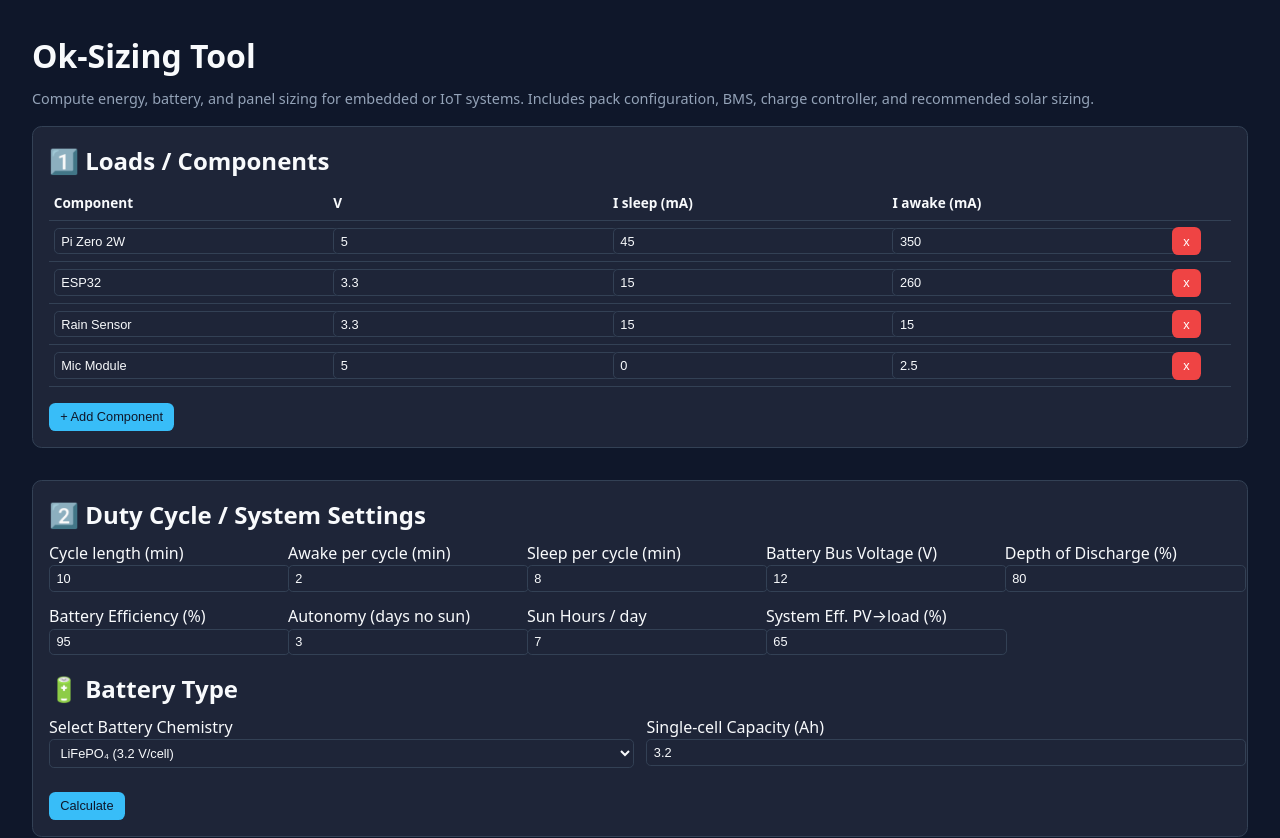
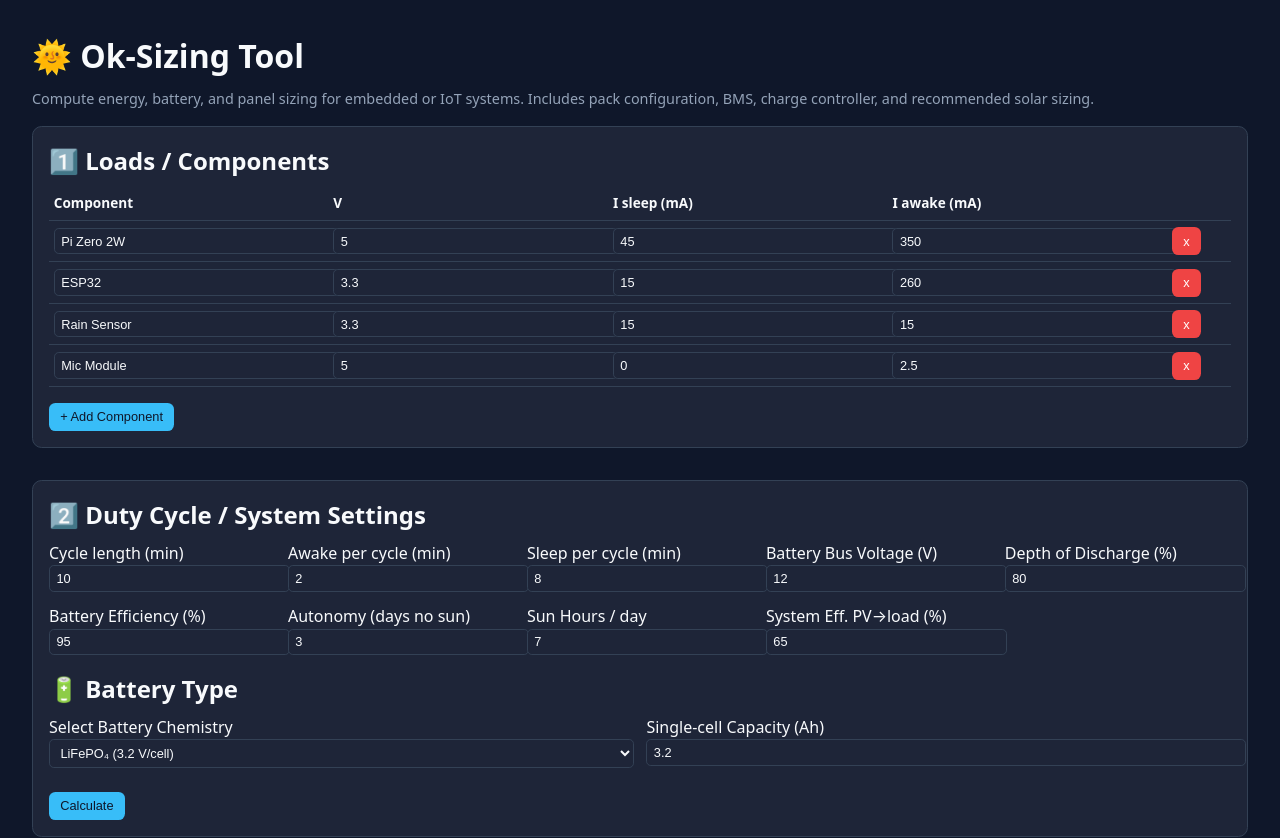
Before and after one commit to okello-wayne/ok-sizing.github.io, a plain HTML site: page index.html in a window 1280 px wide. Shown: the top 838 px of the page. Drawn offline with Linux system fonts and the light colour scheme.

Commit message:
Remove emoji from title in index.html

```diff
--- a/index.html
+++ b/index.html
@@ -3,7 +3,7 @@
 <head>
 <meta charset="UTF-8" />
 <meta name="viewport" content="width=device-width, initial-scale=1.0" />
-<title>🌞 Ok-Sizing Tool for Embedded Systems</title>
+<title>Ok-Sizing Tool for Embedded Systems</title>
 <style>
   body {background:#0f172a;color:#f8fafc;font-family:system-ui,-apple-system,BlinkMacSystemFont,"Inter","Roboto";margin:0;padding:2rem;line-height:1.5;}
   h1,h2{margin:0 0 .5rem;}
@@ -20,7 +20,7 @@
 </style>
 </head>
 <body>
-<h1>Ok-Sizing Tool</h1>
+<h1>🌞 Ok-Sizing Tool</h1>
 <p>Compute energy, battery, and panel sizing for embedded or IoT systems. Includes pack configuration, BMS, charge controller, and recommended solar sizing.</p>
 
 <div class="card">
```
